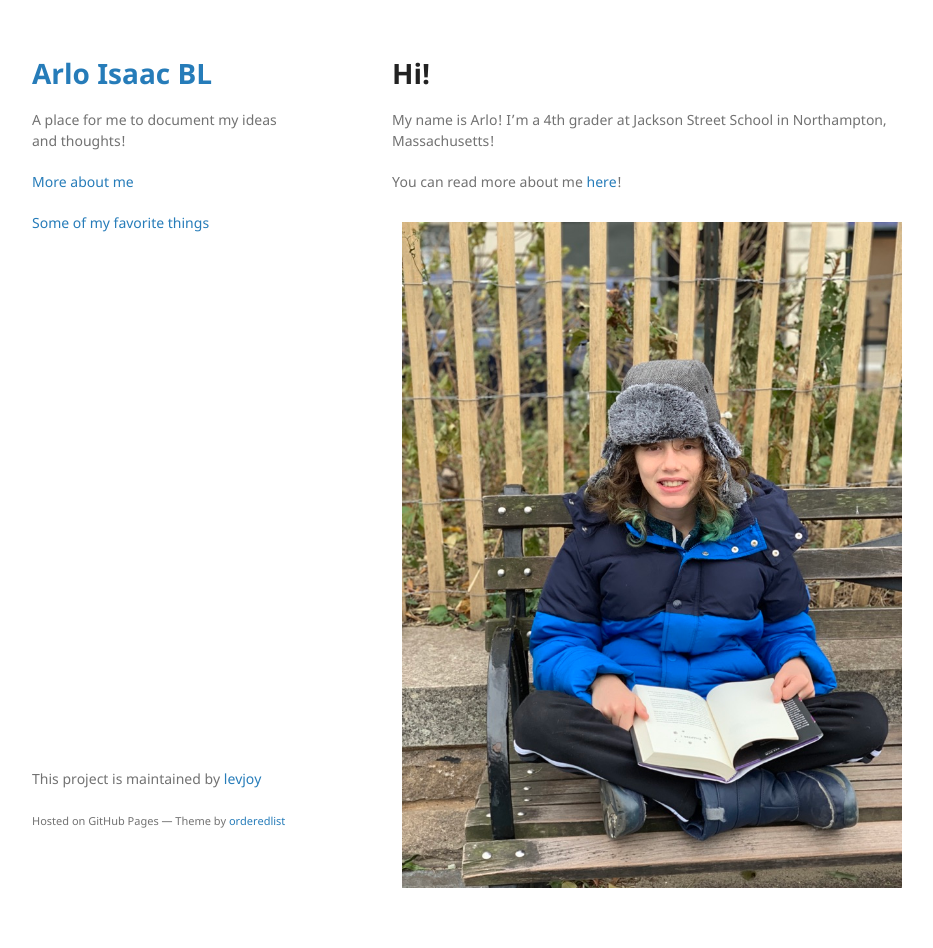
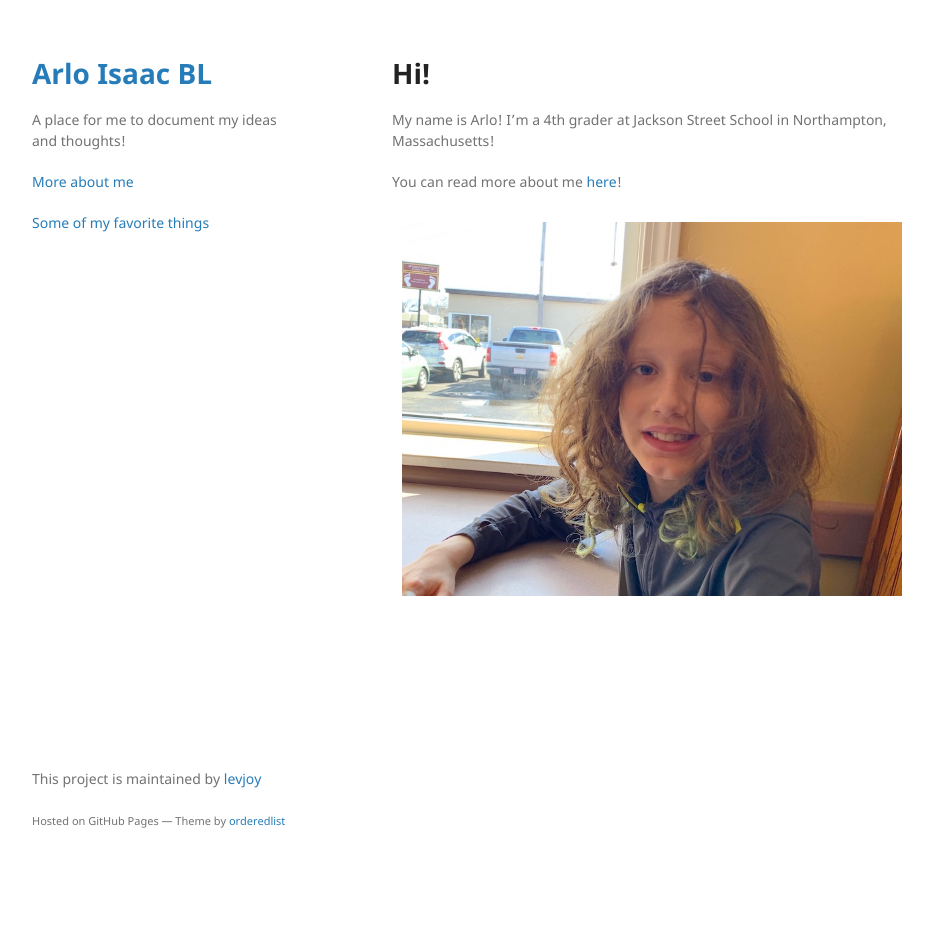
Before and after one commit to levjoy/arloisaac, a Jekyll site: the page built from index.md, in a window 1280 px wide. Shown: the whole page, without its empty margins (178-1111 px from the left). Built offline with Jekyll 4.4.1, drawn with Linux system fonts in a browser that asks for light colours; our own code applies the rules of GitHub Pages for plain Markdown files; after the commit the page ends 900 px from its top, so only the background shows below that.

Commit message:
updated profile pic

```diff
--- a/index.md
+++ b/index.md
@@ -8,4 +8,4 @@ My name is Arlo! I'm a 4th grader at Jackson Street School in Northampton, Massa
 
 You can read more about me [here](/about)!
 
-<img src="/pics/arlo.jpg" alt-="Arlo portrait" align="left" hspace="10" vspace="10">
+<img src="/pics/arlo2.jpg" alt-="Arlo portrait" align="left" hspace="10" vspace="10">
```
Also changed, not shown: pics/arlo2.jpg (added).
